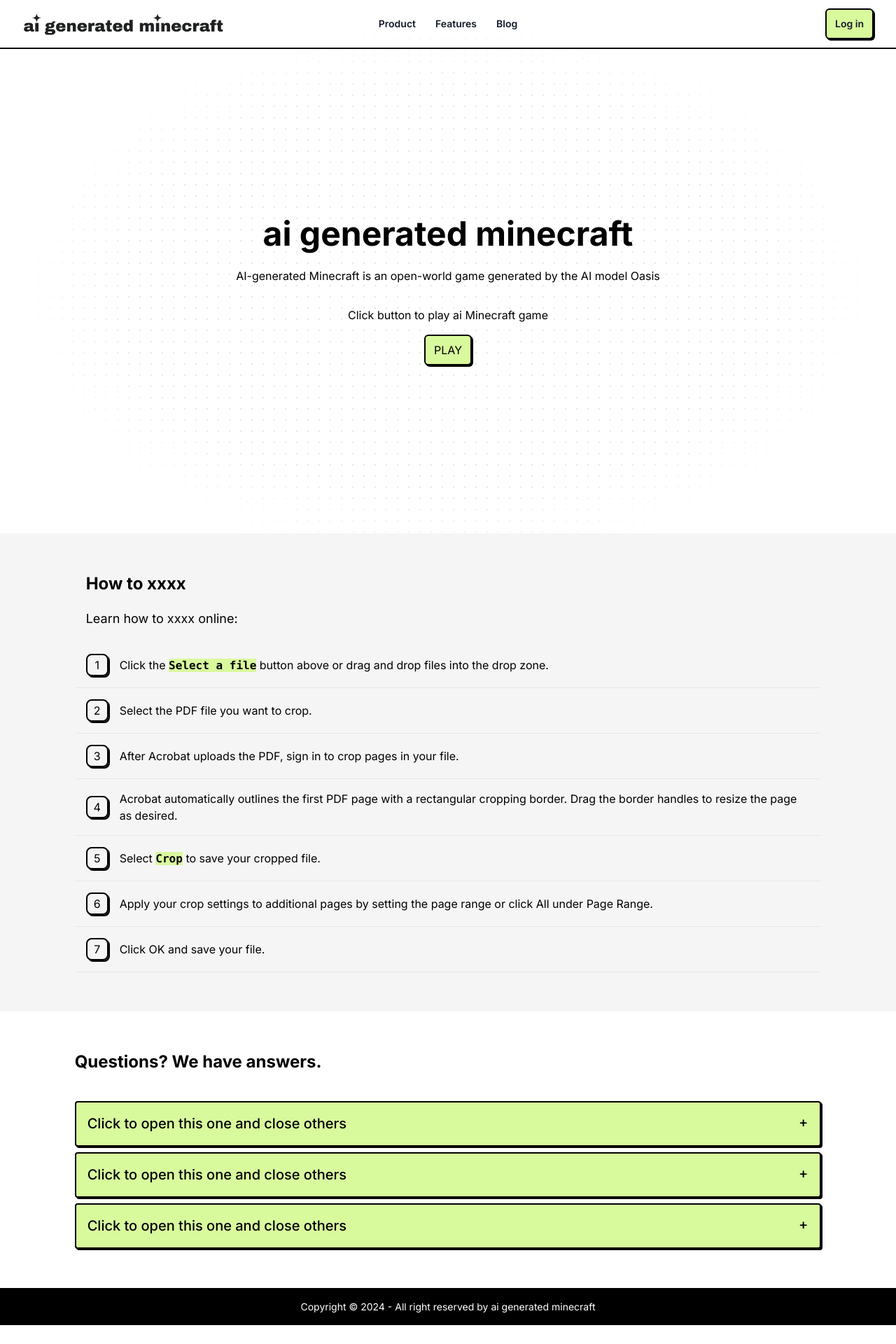
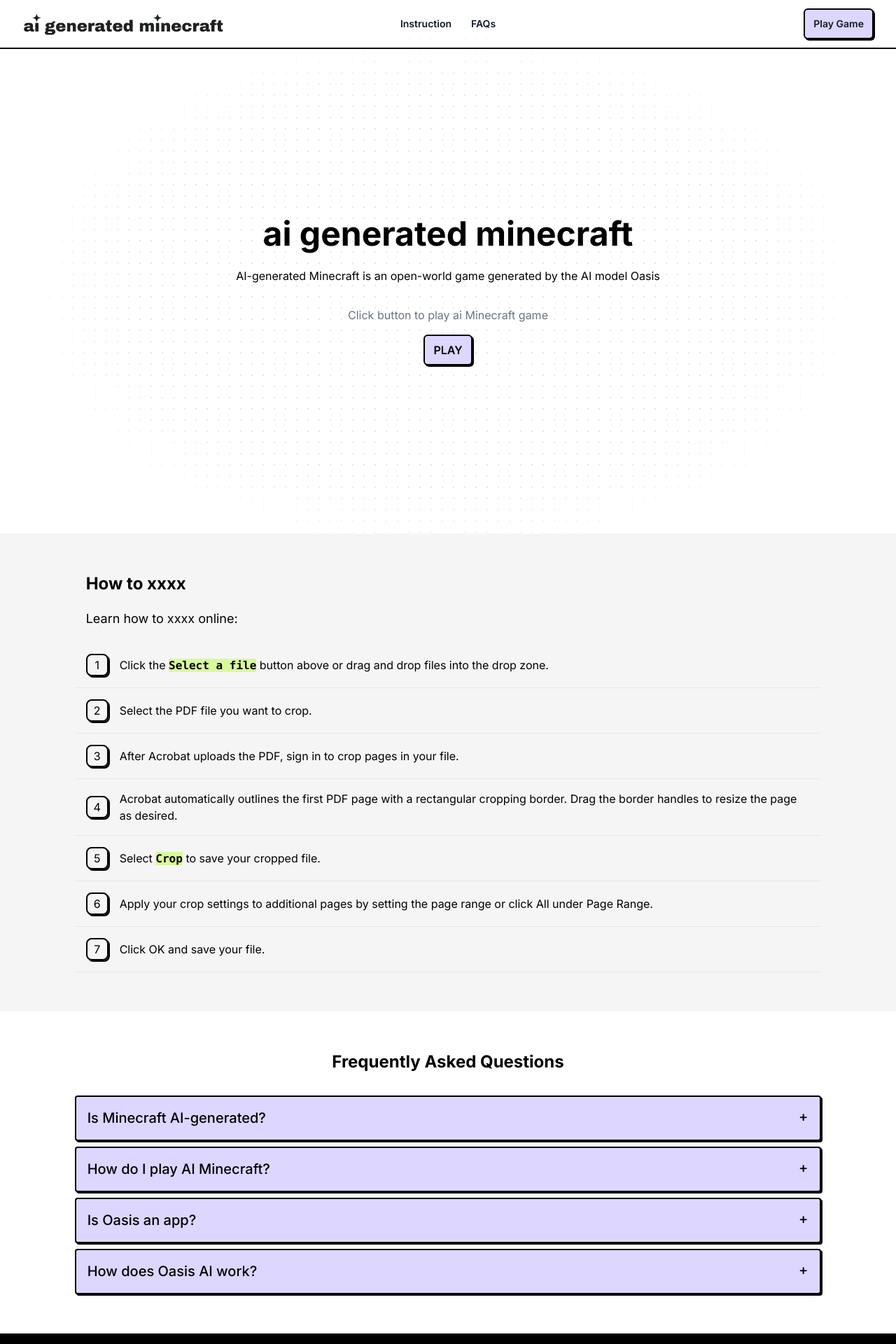
Before and after one commit to zhenglev/aiGeneratedMinecraft, a Next.js app: page / in a window 1280 px wide. Shown: the top 1920 px of the page at 70% size. Before the commit the page ends 1893 px from the top, so only its background shows below. Built offline with nearby package versions, Linux system fonts and the light colour scheme.

Commit message:
feat: 更新网页内容

```diff
--- a/app/layout.js
+++ b/app/layout.js
@@ -11,6 +11,9 @@
 export default function RootLayout({ children }) {
   return (
     <html lang="en" >
+      <head>
+        <link rel="canonical" href="https://aigeneratedminecraft.com/" />
+      </head>
       <body className={inter.className}>{children}</body>
     </html>
   );
--- a/app/page.js
+++ b/app/page.js
@@ -13,8 +13,12 @@
       <Header />
         <div className="grow">
           <Hero />
-          <Instructions></Instructions>
-          <FAQ></FAQ>
+          <div id="instruction">
+            <Instructions />
+          </div>
+          <div id="faq">
+            <FAQ/>
+          </div>
         </div>
       <Footer />
     </div>
--- a/components/FAQ.js
+++ b/components/FAQ.js
@@ -3,26 +3,37 @@
     return (
       <>
         <section  className="mx-auto w-10/12  py-14">
-            <h2 className="text-2xl font-bold mb-10">Questions? We have answers.</h2>
-            <div className="collapse collapse-plus bg-lime-200 rounded mb-2">
+            <h2 className="text-2xl font-bold mb-8 text-center">Frequently Asked Questions</h2>
+            <div className="collapse collapse-plus bg-violet-200 rounded mb-2">
               <input type="checkbox" />
-            <div className="collapse-title text-xl font-medium">Click to open this one and close others</div>
+              <div className="collapse-title text-xl font-medium">Is Minecraft AI-generated?</div>
               <div className="collapse-content bg-white border-t border-black">
-                <p className="my-2">hello</p>
+                  <p className="my-2">No, Minecraft is not AI-generated, but AI technology is being used in various ways to create new experiences and enhance the game. These implementations showcase the potential of AI in game development and player experience enhancement.</p>
               </div>
             </div>
-            <div className="collapse collapse-plus bg-lime-200 rounded mb-2">
+            <div className="collapse collapse-plus bg-violet-200 rounded mb-2">
               <input type="checkbox" />
-            <div className="collapse-title text-xl font-medium">Click to open this one and close others</div>
+              <div className="collapse-title text-xl font-medium">How do I play AI Minecraft?</div>
               <div className="collapse-content bg-white border-t border-black">
-                <p className="my-2">hello</p>
+                    <ul className="my-2">
+                      <li>1、Start AI Minecraft in your browser without any downloads</li>
+                      <li>2、Select from various AI-generated map themes</li>
+                      <li>3、Use standard Minecraft controls (WASD to move, space to jump, mouse to look around) to explore world in game</li>
+                    </ul>
               </div>
             </div>
-            <div className="collapse collapse-plus bg-lime-200 rounded">
+            <div className="collapse collapse-plus bg-violet-200 rounded mb-2">
               <input type="checkbox"/>
-            <div className="collapse-title text-xl font-medium">Click to open this one and close others</div>
+              <div className="collapse-title text-xl font-medium">Is Oasis an app?</div>
               <div className="collapse-content bg-white border-t border-black">
-                <p className="my-2">hello</p>
+                  <p className="my-2">Oasis is not an app, but an AI-driven interactive video game model that can be experienced in real-time.</p>
+              </div>
+            </div>
+            <div className="collapse collapse-plus bg-violet-200 rounded">
+              <input type="checkbox"/>
+              <div className="collapse-title text-xl font-medium">How does Oasis AI work?</div>
+              <div className="collapse-content bg-white border-t border-black">
+                  <p className="my-2">Oasis AI works by leveraging advanced AI techniques like transformer models and diffusion training to create a real-time, interactive video game experience that simulates a dynamic game world based on user inputs. </p>
               </div>
             </div>
         </section>
--- a/components/Hero.js
+++ b/components/Hero.js
@@ -10,11 +10,11 @@
             <p className="pt-6 pb-4">
               AI-generated Minecraft is an open-world game generated by the AI model Oasis
             </p>
-            <p className="py-4">
+            <p className="py-4 text-gray-500">
               Click button to play ai Minecraft game
             </p>
             <div className="flex justify-center">
-                <a href="https://oasis.decart.ai/starting-point" className="bg-lime-200 hover:bg-lime-100 neobrutal-raised py-2 px-3 rounded-md">PLAY</a>
+                <a href="https://oasis.decart.ai/starting-point" className="bg-violet-200 hover:bg-violet-100 neobrutal-raised py-2 px-3 rounded-md font-semibold">PLAY</a>
             </div>
           </div>
         </div>
--- a/components/menu.js
+++ b/components/menu.js
@@ -1,9 +1,8 @@
 import { Bars3BottomRightIcon } from '@heroicons/react/24/outline'
 
 const navigation = [
-    { name: 'Product', href: '/' },
-    { name: 'Features', href: '/' },
-    { name: 'Blog', href: '/blog' },
+    { name: 'Instruction', href: '#instruction' },
+    { name: 'FAQs', href: '#faq' },
   ]
 
 export default function Menu() {
@@ -28,8 +27,8 @@
                   ))}
                 </ul>
                 <div className="p-4">
-                  <a href="#" className="-mx-3 block rounded-lg px-3 py-2 text-base font-semibold leading-7 bg-lime-200 hover:bg-lime-100 neobrutal-hover-raised text-center">
-                      Log in
+                  <a href="https://oasis.decart.ai/starting-point" className="mx-3 block rounded-lg px-3 py-2 text-base font-semibold leading-7 bg-violet-200 hover:bg-violet-100 neobrutal-hover-raised text-center">
+                    Play Game
                   </a>
               </div>
                 </div>
@@ -47,8 +46,8 @@
           </ul>
         </div>
         <div className="hidden lg:flex lg:flex-1 lg:justify-end">
-            <a href="#" className="text-sm font-semibold leading-6 text-gray-900 bg-lime-200 hover:bg-lime-100 neobrutal-raised py-2 px-3 rounded-md">
-              Log in
+            <a href="https://oasis.decart.ai/starting-point" className="text-sm font-semibold leading-6 text-gray-900 bg-violet-200 hover:bg-violet-100 neobrutal-raised py-2 px-3 rounded-md">
+              Play Game
             </a>
           </div>
     </>
```
Lines whose indentation alone changed are shown as unchanged.
